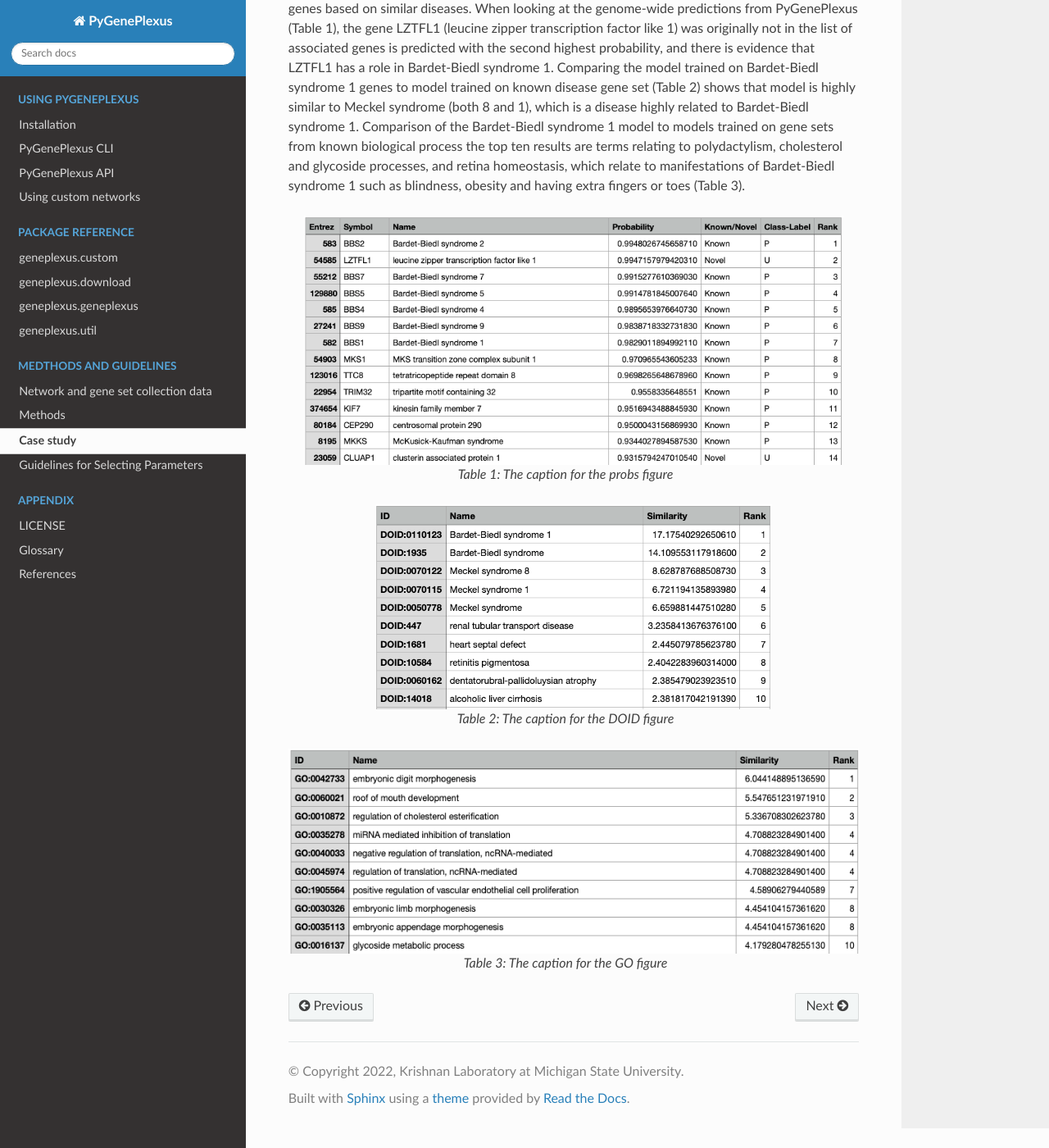
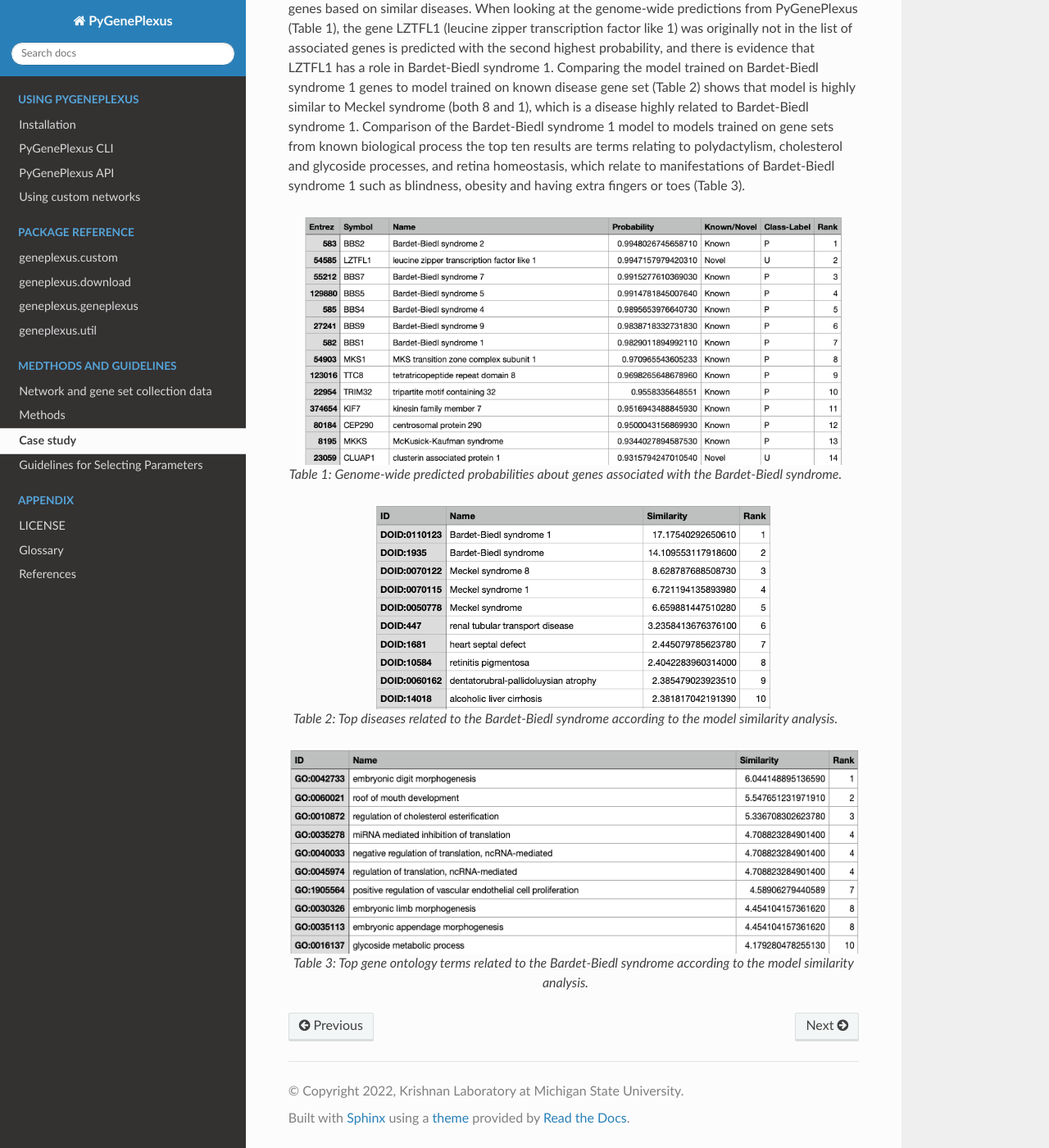
Before and after one commit to krishnanlab/PyGenePlexus, a Sphinx documentation site: the page built from docs/source/supp/example.rst, in a window 1280 px wide and 1400 px high, scrolled down 233 px. Shown: the whole window at 82% size. Built offline with Sphinx 7.4.7 and the Read the Docs theme 2.0.0, drawn with Linux system fonts in a browser that asks for light colours.

Commit message:
Add figure captions for the case study

```diff
--- a/docs/source/supp/example.rst
+++ b/docs/source/supp/example.rst
@@ -24,18 +24,21 @@ toes (Table 3).
   :align: center
   :alt: My Text
 
-  Table 1: The caption for the probs figure
+  Table 1: Genome-wide predicted probabilities about genes associated with the
+  Bardet-Biedl syndrome.
 
 .. figure:: ../../figures/doid.png
   :scale: 65 %
   :align: center
   :alt: My Text
 
-  Table 2: The caption for the DOID figure
+  Table 2: Top diseases related to the Bardet-Biedl syndrome according to the
+  model similarity analysis.
 
 .. figure:: ../../figures/GO.png
   :scale: 90 %
   :align: center
   :alt: My Text
 
-  Table 3: The caption for the GO figure
+  Table 3: Top gene ontology terms related to the Bardet-Biedl syndrome
+  according to the model similarity analysis.
```
